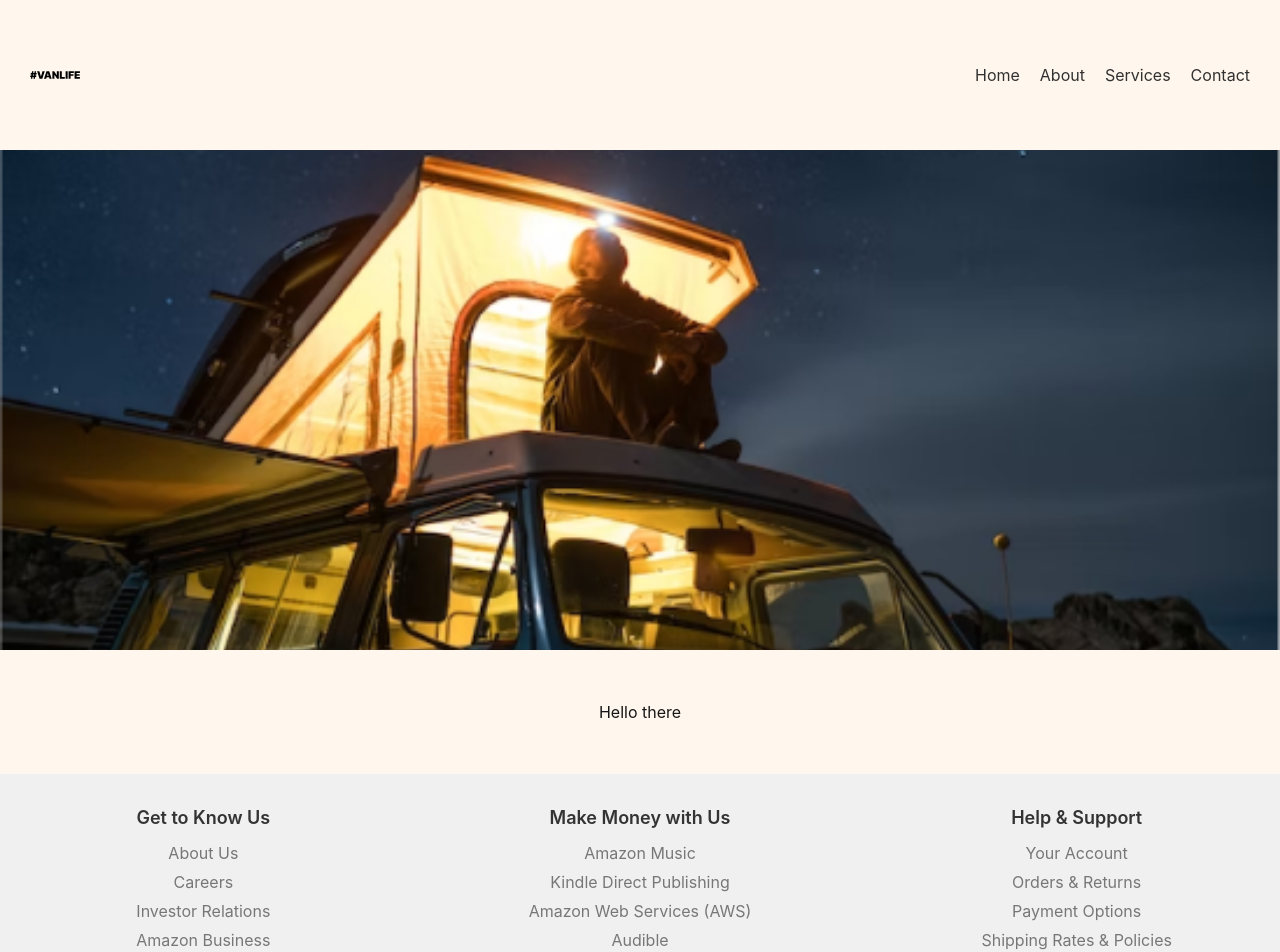
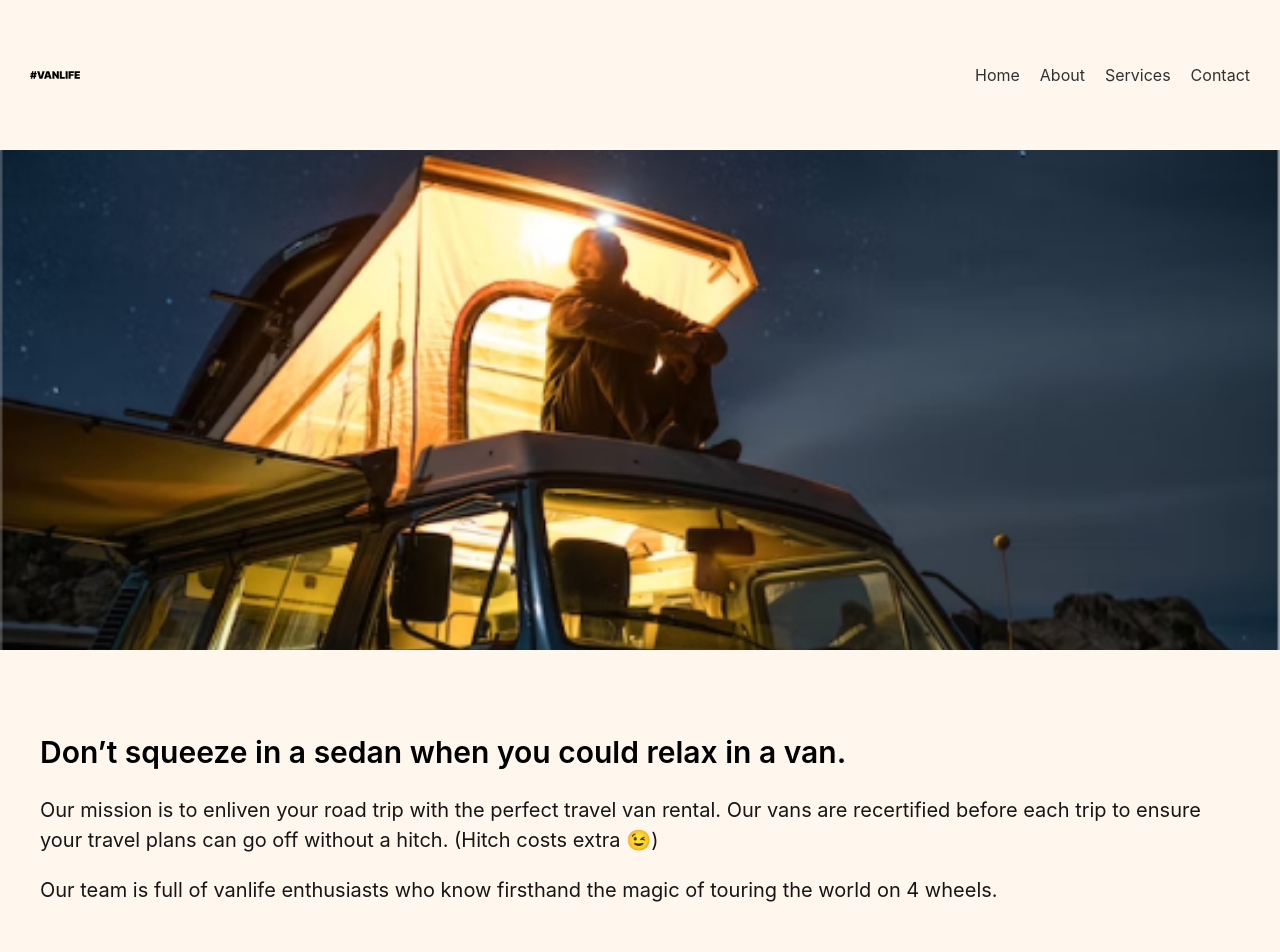
Before and after one commit to Masterchinedum/Vanlife, a React (Vite) app: page /about in a window 1280 px wide. Shown: the top 952 px of the page. Built offline with nearby package versions, Linux system fonts and the light colour scheme.

Commit message:
Update About page styling and content

```diff
--- a/src/pages/About.css
+++ b/src/pages/About.css
@@ -23,5 +23,17 @@
   }
 
   .aboutContent{
-    margin: 50px 20px;
+    margin: 80px 40px;
+    text-align: left;
+
   }
+
+  .aboutContent h1{
+    font-size: 30px;
+    margin-bottom: 20px;
+  }
+
+    .aboutContent p{
+        font-size: 20px;
+        margin-bottom: 20px;
+    }
--- a/src/pages/About.jsx
+++ b/src/pages/About.jsx
@@ -12,7 +12,14 @@ function App() {
       </div>
         <div className='aboutHero'></div>
         <div className='aboutContent'>
-            <p>Hello there</p>
+            <h1>Don’t squeeze in a sedan when you could relax in a van.</h1>
+            <p>Our mission is to enliven your road trip with the perfect travel van rental. Our vans are recertified before each trip to ensure your travel plans can go off without a hitch.
+            (Hitch costs extra 😉)
+            </p>
+
+            <p>
+            Our team is full of vanlife enthusiasts who know firsthand the magic of touring the world on 4 wheels.
+            </p>
         </div>
 
       <Footer />
```
